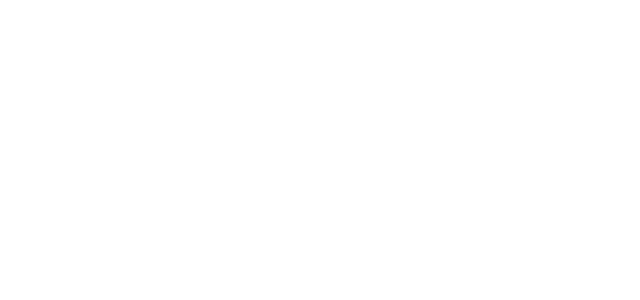
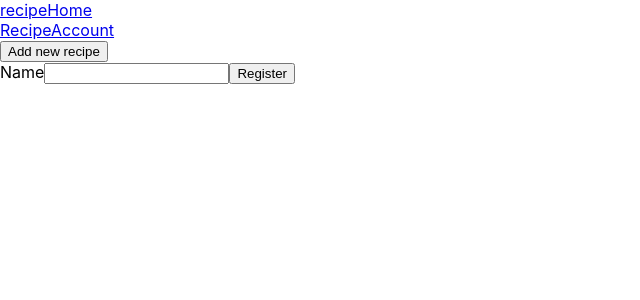
Before and after one commit to YoyoMai98/recipe_front_end, a React (Create React App) app in the folder recipe_selectors/: page / in a window 1280 px wide. Shown: the top 300 px of the page, without its empty margins (0-640 px from the left). Built offline with nearby package versions, Linux system fonts and the light colour scheme.

Commit message:
made changes to footer

```diff
--- a/recipe_selectors/src/App.js
+++ b/recipe_selectors/src/App.js
@@ -2,6 +2,7 @@ import './App.css';
 import {BrowserRouter, Routes, Route} from "react-router-dom"
 import RecipeContainer from './containers/RecipeContainer';
 import AppContainer from './containers/AppContainer';
+import UserContainer from './containers/UserContainer'
 
 
 function App() {
@@ -9,10 +10,10 @@ function App() {
     <BrowserRouter>
       <Routes>
         <Route path='/' element={<AppContainer />}/>
-        <Route path='/recipe' element={<RecipeContainer />} />
+        <Route path='/recipes' element={<RecipeContainer />} />
+        <Route path='/account' element={<UserContainer />} />
       </Routes>
     </BrowserRouter>
-
 
   );
 }
--- a/recipe_selectors/src/components/Footer.js
+++ b/recipe_selectors/src/components/Footer.js
@@ -0,0 +1,31 @@
+const Footer = () =>{
+
+    return (
+        <>
+
+        <footer>
+            <div className="footer_add_recipe">
+                <button>Add new recipe</button>
+            </div>
+            <div className="footer_registration">
+                <form className="registration_form">
+                <label htmlFor="userName">Name</label>
+                <input
+                    type="text"
+                    id="name"
+                    name="name"
+                />
+                <input
+                    type="submit"
+                    id="registrationButton"
+                    value="Register"
+                />
+                </form>
+
+            </div>
+        </footer>
+        </>
+    )
+}
+
+export default Footer;
--- a/recipe_selectors/src/components/Header.js
+++ b/recipe_selectors/src/components/Header.js
@@ -0,0 +1,19 @@
+import { Link } from "react-router-dom"
+
+const Header = () => {
+
+    return (
+        <>
+        <header>
+            <Link to="/" id="header_left" >recipeHome</Link>
+            <div className="header_right">
+            <Link to="/recipes" >Recipe</Link>
+            <Link to="/account" >Account</Link>
+            </div>
+        </header>
+        </>
+    )
+
+}
+
+export default Header;
--- a/recipe_selectors/src/containers/AppContainer.js
+++ b/recipe_selectors/src/containers/AppContainer.js
@@ -1,3 +1,16 @@
-const AppContainer = () => {}
+import Header from "../components/Header"
+import Footer from "../components/Footer"
+
+
+const AppContainer = () => {
+
+
+    return (
+        <>
+        <Header/>
+        <Footer/>
+        </>
+    )
+}
 
 export default AppContainer
--- a/recipe_selectors/src/containers/RecipeContainer.js
+++ b/recipe_selectors/src/containers/RecipeContainer.js
@@ -1,4 +1,6 @@
 import { useState, useEffect } from "react";
+import Header from "../components/Header";
+import Footer from "../components/Footer";
 
 const RecipeContainer = () => {
 
@@ -27,8 +29,8 @@ const RecipeContainer = () => {
 
     return (
         <>
-        <header></header>
-
+        <Header/>
+        <Footer/>
 
         </>
 
--- a/recipe_selectors/src/containers/UserContainer.js
+++ b/recipe_selectors/src/containers/UserContainer.js
@@ -0,0 +1,13 @@
+import Header from "../components/Header"
+import Footer from "../components/Footer"
+const UserContainer = () => {
+
+    return(
+        <>
+        <Header/>
+        <Footer/>
+        </>
+    )
+}
+
+export default UserContainer;
```
